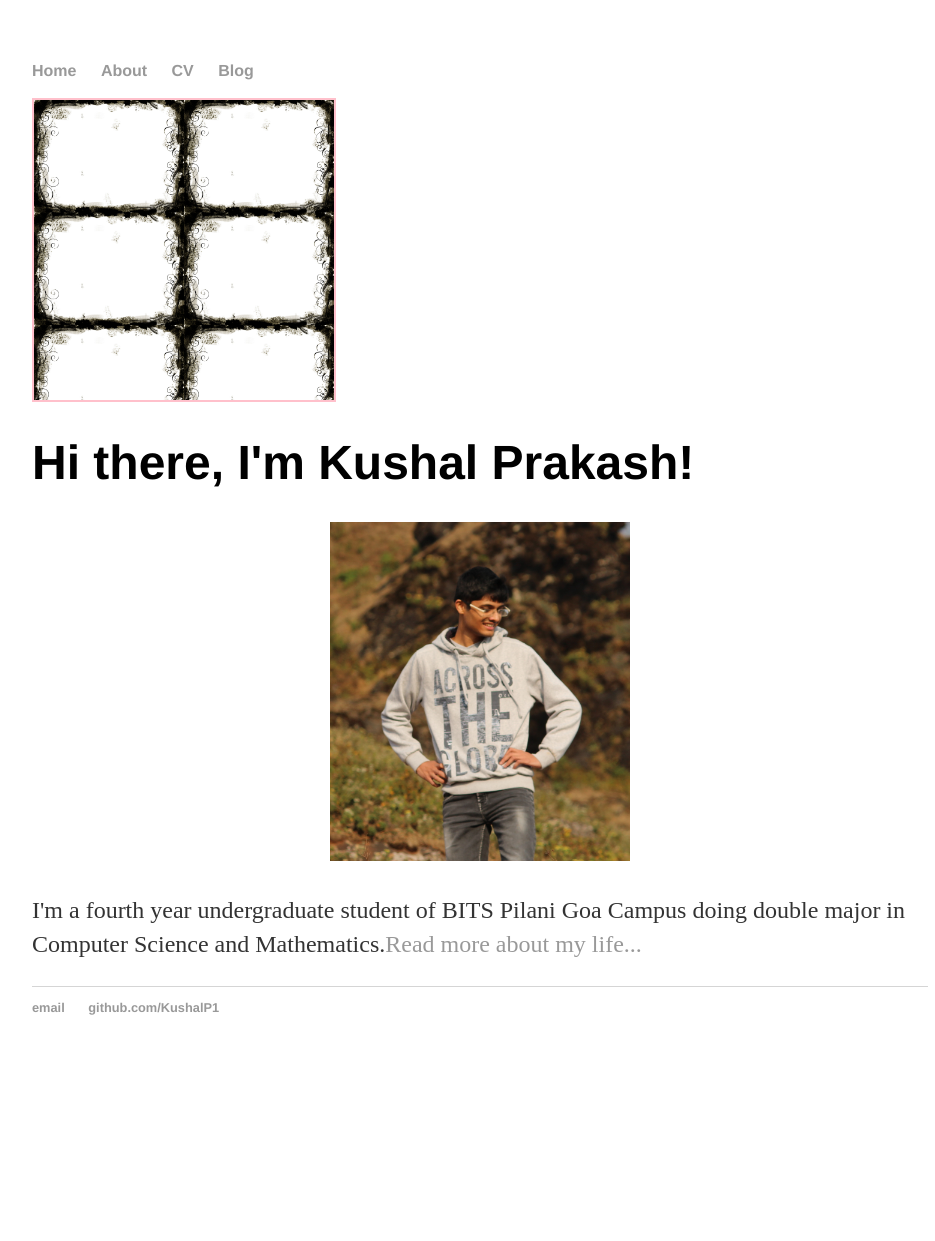
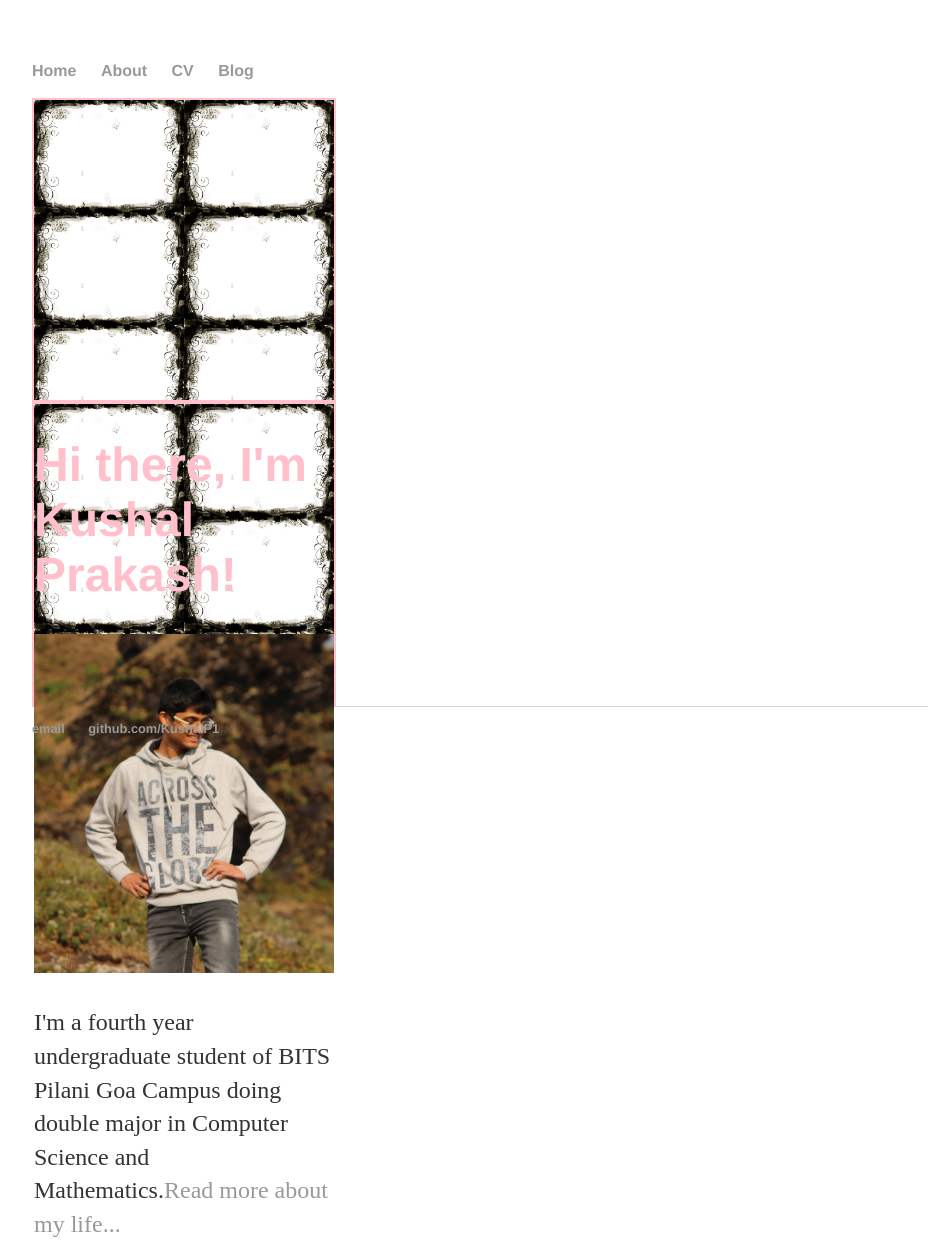
Before and after one commit to KushalP1/KushalP1.github.io, a Jekyll site: the page built from index.html, in a window 1280 px wide. Shown: the whole page, without its empty margins (160-1095 px from the left). Built offline with Jekyll 4.4.1, drawn with Linux system fonts in a browser that asks for light colours; before the commit the page ends 1077 px from its top, so only the background shows below that.

Commit message:
Update index.html

```diff
--- a/index.html
+++ b/index.html
@@ -5,7 +5,7 @@ title: Kushal Prakash
 
 <div class="tiledBackground">
 </div>
-		<div class="blurb">
+		<div class="tiledBackground">
 			<h1>Hi there, I'm Kushal Prakash!</h1>
 			<p style="text-align:center;"><img src=/git.JPG width=300 height=339>
 			<p>I'm a fourth year undergraduate student of BITS Pilani Goa Campus doing double major in Computer Science and Mathematics.<a href="/about">Read more about my life...</a></p>
```
